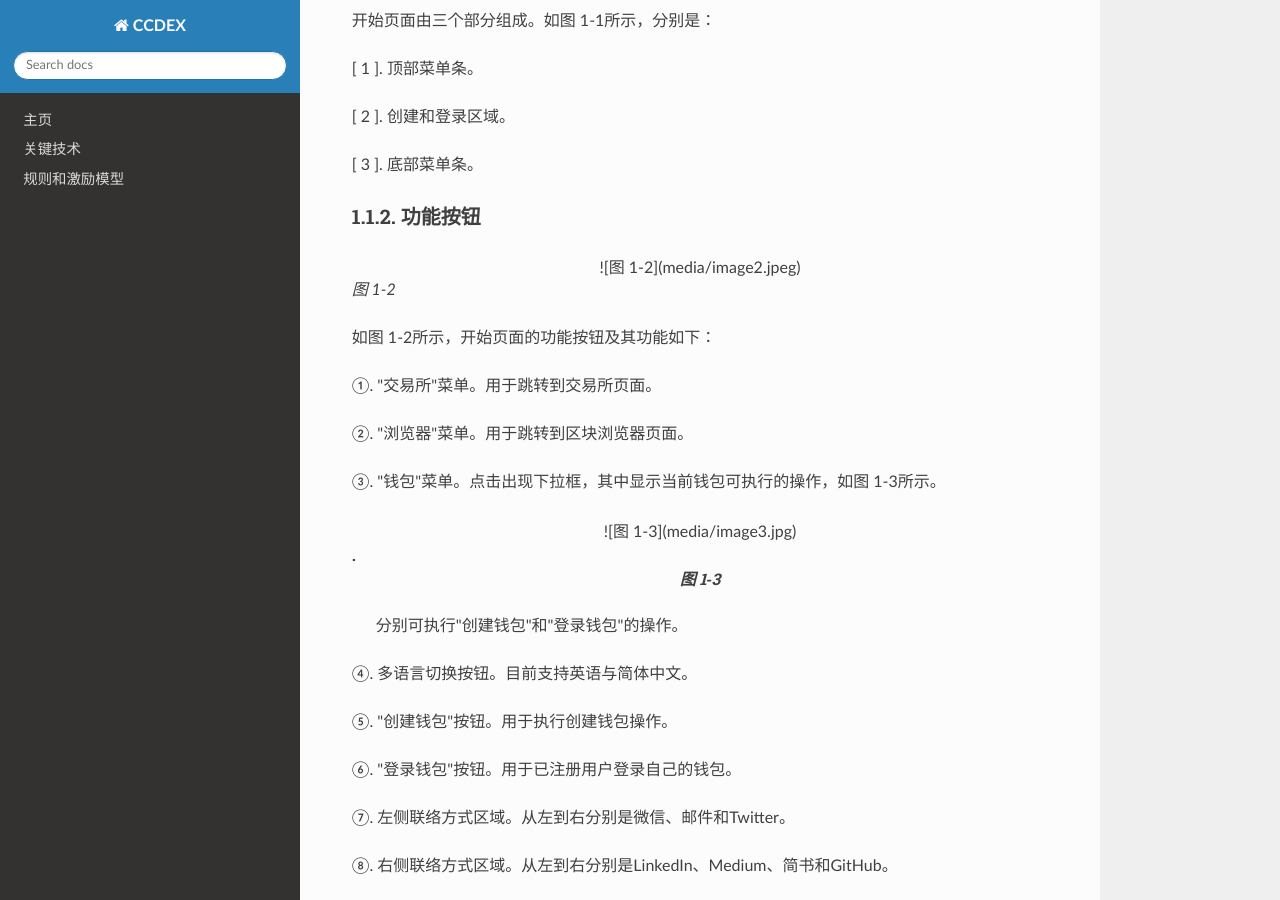
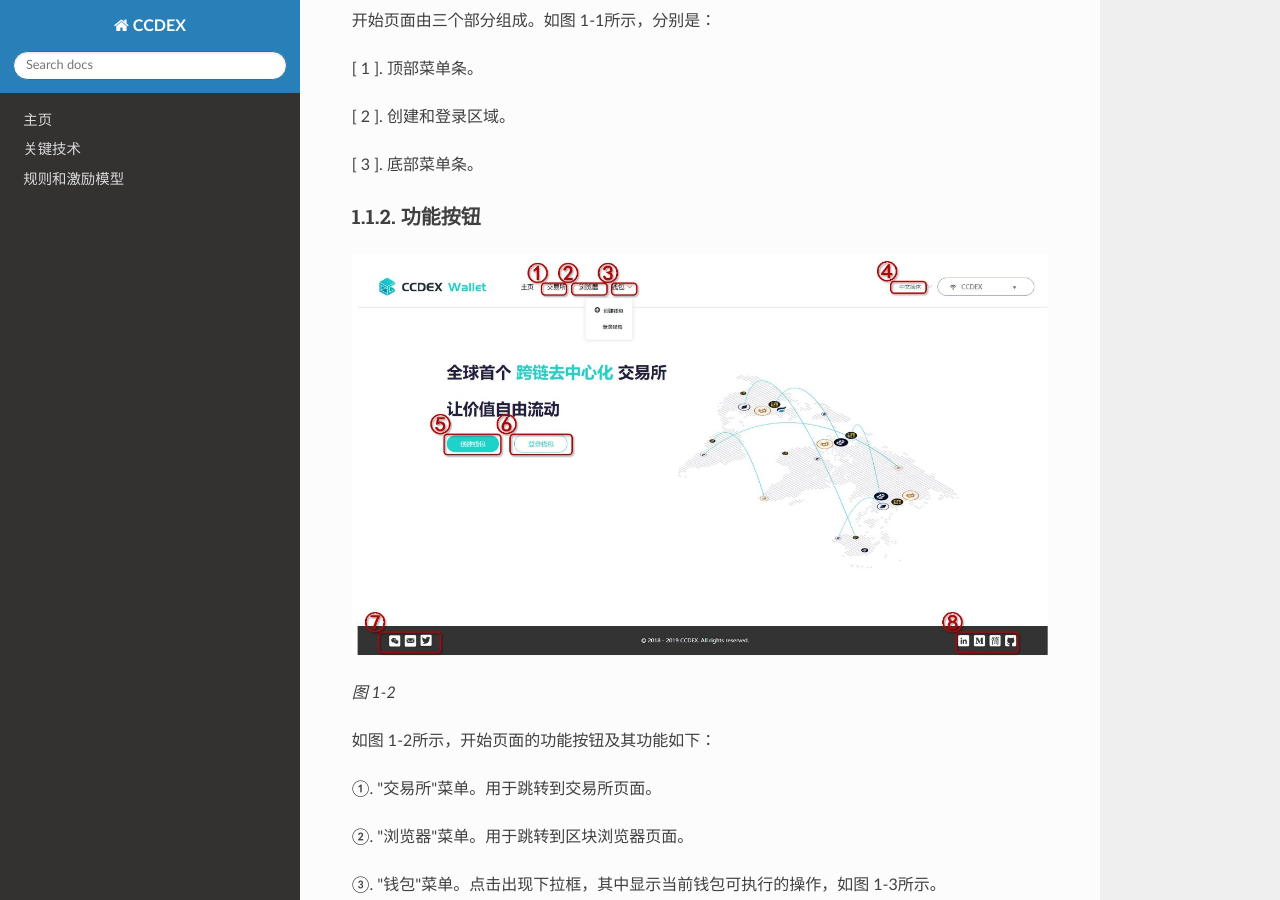
Before and after one commit to ccdex/cc-wiki, an MkDocs documentation site: the page built from docs/zh_CN/docs/WalletManual zh_CN.md, in a window 1280 px wide and 900 px high, scrolled down 827 px. Built offline with MkDocs 1.6.1, drawn with Linux system fonts in a browser that asks for light colours; nearby versions of some CDN libraries.

Commit message:
Update WalletManual zh_CN.md

```diff
--- a/docs/zh_CN/docs/WalletManual zh_CN.md
+++ b/docs/zh_CN/docs/WalletManual zh_CN.md
@@ -20,7 +20,7 @@
 
 ### 1.1.2. 功能按钮
 
-<div align=center>![图 1-2](media/image2.jpeg)</div>
+![图 1-2](media/image2.jpeg)
 
 *图 1‑2*
 
@@ -32,7 +32,7 @@
 
 ③. "钱包"菜单。点击出现下拉框，其中显示当前钱包可执行的操作，如图 1-3所示。
 
-<div align=center>![图 1‑3](media/image3.jpg)</div>
+![图 1‑3](media/image3.jpg)
 
 ###### .　　　　　　　　　　　　　　　　　　　　　　　　　　　　　　<center>*图 1‑3*</center>
 
```
